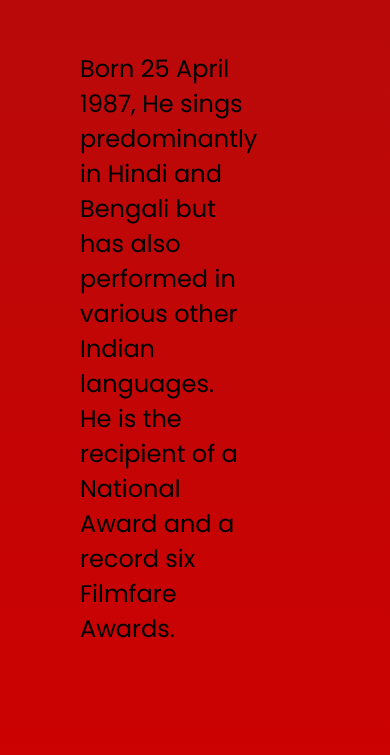
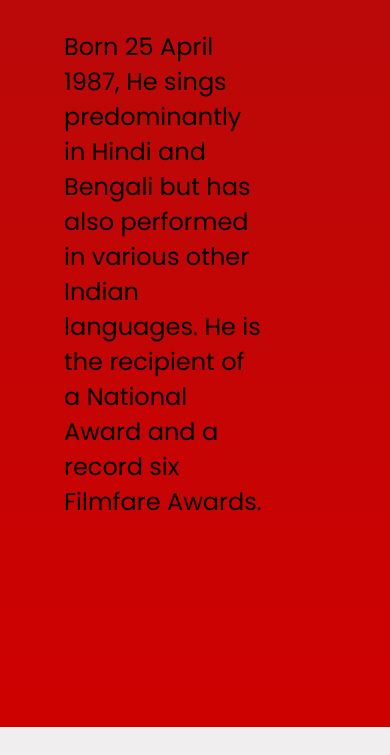
Before and after one commit to deytulsi18/Arijit-Singh-Tribute-Page, a plain HTML site: page index.html in a window 390 px wide. Shown: the part 706-1461 px from the top of the page. Drawn offline with nearby package versions, Linux system fonts and the light colour scheme.

Commit message:
Update resp.css

```diff
--- a/styles/resp.css
+++ b/styles/resp.css
@@ -114,10 +114,13 @@
   .first-sec,
   .second-sec,
   .third-sec,
-  .fourth-sec,
   .fifth-sec {
-    padding-left: 3rem;
-    padding-right: 3rem;
+    padding-left: 2rem;
+    padding-right: 2rem;
+  }
+  .fourth-sec {
+    padding-left: 1rem;
+    padding-right: 1rem;
   }
   .song-items {
     width: 75%;
```
